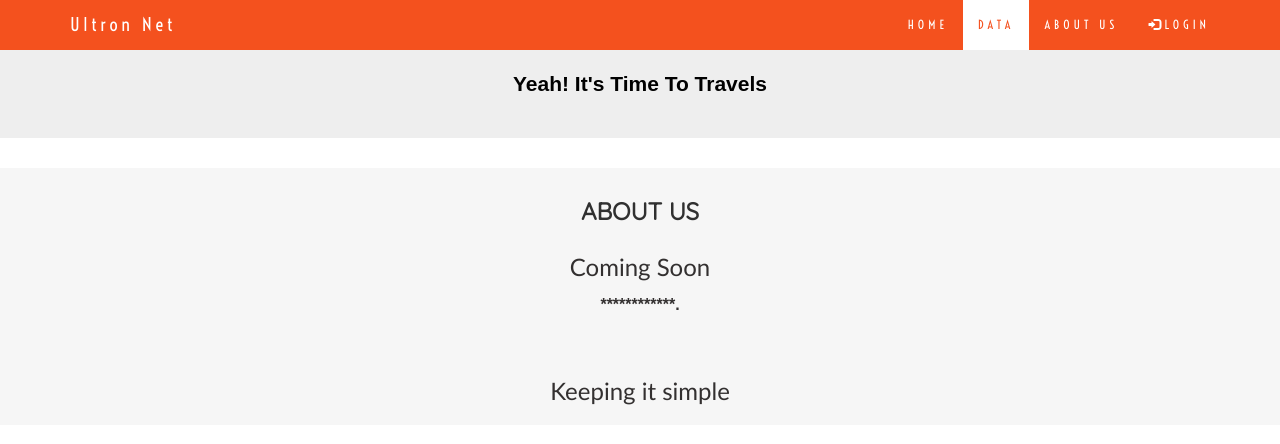
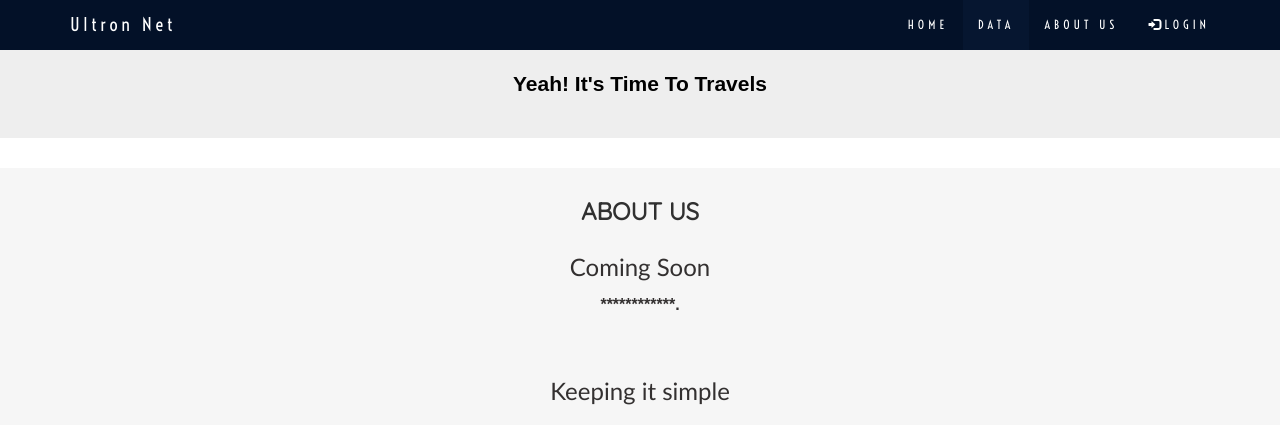
Before and after one commit to ramajangid/ramajangid.github.io, a plain HTML site: page index.html in a window 1280 px wide. Drawn offline with nearby package versions, Linux system fonts and the light colour scheme; a web font is replaced by a local one.

Commit message:
Update index.html

```diff
--- a/index.html
+++ b/index.html
@@ -127,7 +127,7 @@
   }
   .navbar {
       margin-bottom: 0;
-      background-color: #f4511e;
+      background-color: #031128;
       z-index: 9999;
       border: 0;
       font-size: 12px !important;
@@ -141,8 +141,8 @@
       color: #fff !important;
   }
   .navbar-nav li a:hover, .navbar-nav li.active a {
-      color: #f4511e !important;
-      background-color: #fff !important;
+      color: #fff !important;
+      background-color: #061630 !important;
   }
   .navbar-default .navbar-toggle {
       border-color: transparent;
```
